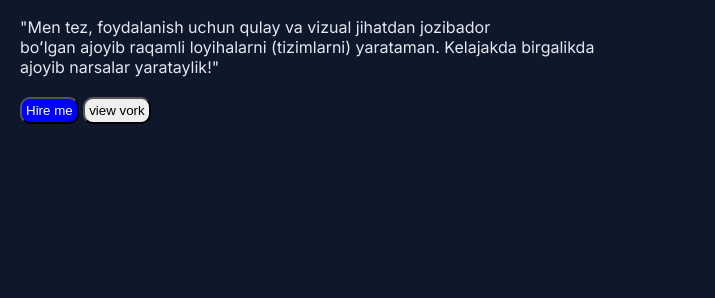
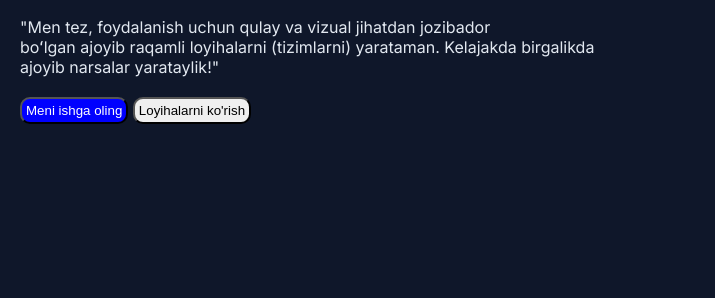
Before and after one commit to Alfa-mlbb/Ben, a plain HTML site: page index.html in a window 1280 px wide. Shown: the part 154-452 px from the top of the page, 0-715 px from the left. Drawn offline with nearby package versions, Linux system fonts and the light colour scheme.

Commit message:
Update index.html

```diff
--- a/index.html
+++ b/index.html
@@ -23,8 +23,8 @@
         <br>
         <p>"Men tez, foydalanish uchun qulay va vizual jihatdan jozibador <br> boʻlgan ajoyib raqamli loyihalarni (tizimlarni) yarataman. Kelajakda birgalikda <br> ajoyib narsalar yarataylik!"</p>
         <br>
-        <button style="border-radius: 10px; background-color: blue;color: white;padding: 4px;">Hire me</button>
-        <button style="border-radius: 10px;padding: 4px;">view vork</button>
+        <button style="border-radius: 10px; background-color: blue;color: white;padding: 4px;">Meni ishga oling</button>
+        <button style="border-radius: 10px;padding: 4px;">Loyihalarni ko'rish</button>
         <p></p>
 
         <img src="https://media.licdn.com/dms/image/v2/D5603AQFRoeF9Z_QwLQ/profile-displayphoto-shrink_200_200/profile-displayphoto-shrink_200_200/0/1729678443394?e=2147483647&v=beta&t=WXWbTziRvwLkR9hI3beHrLLeH8c_D06F1C13f_gUE1w" alt="" style="margin-left: 700px; margin-bottom: 200px; border-radius: 300px; display: flex;" >
```
